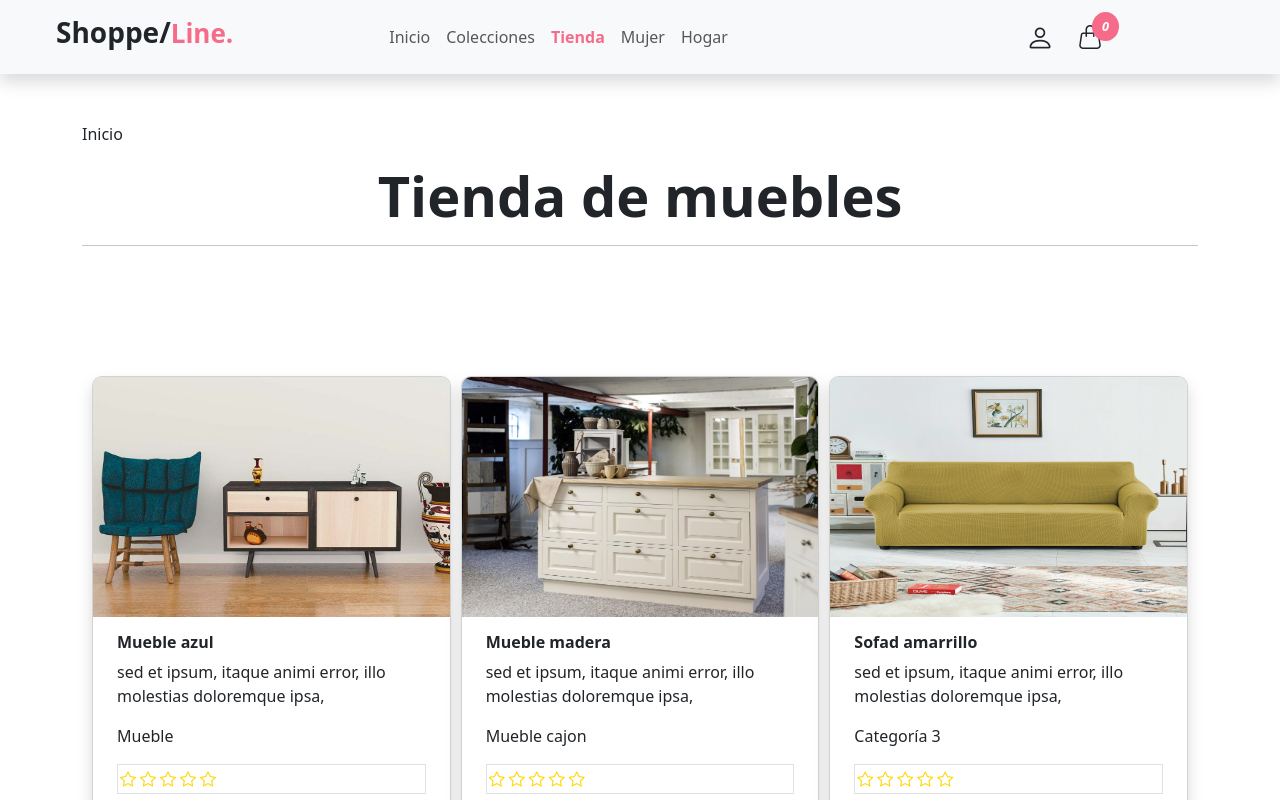
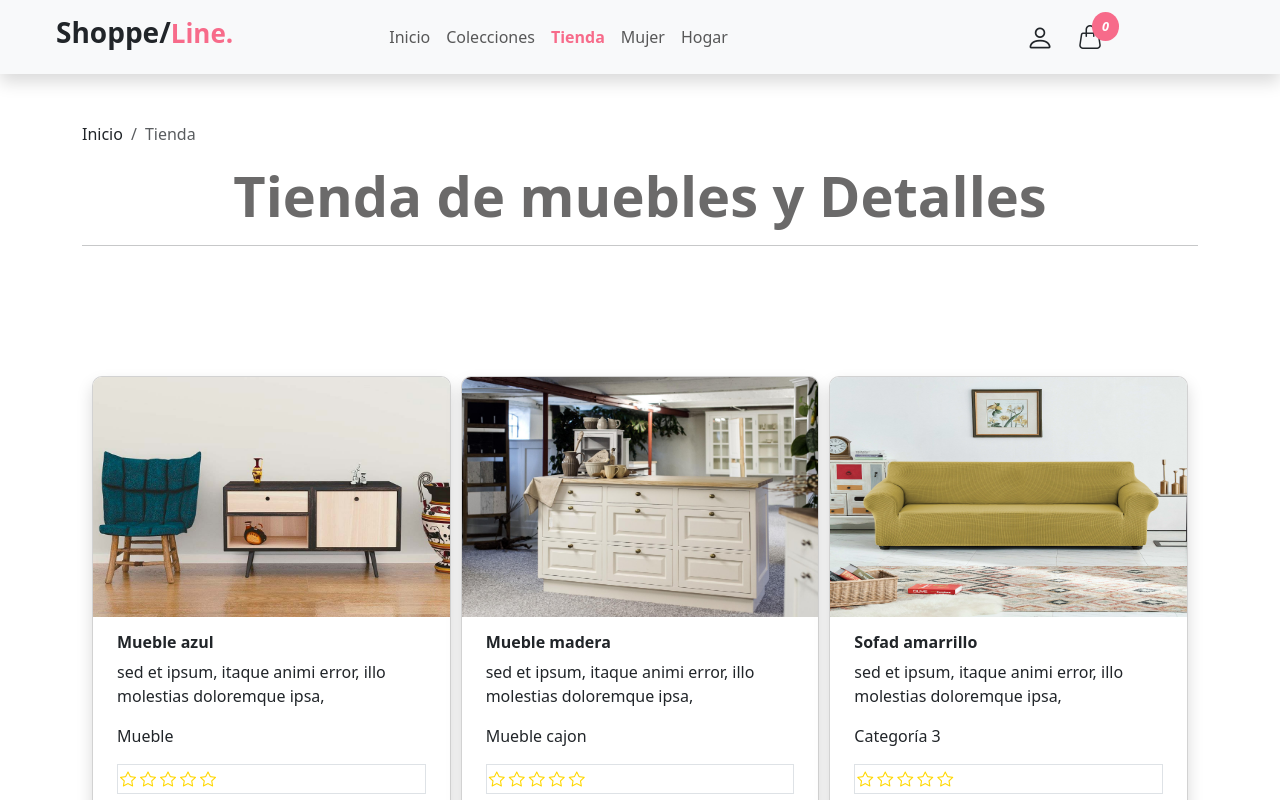
Before and after one commit to torco34/ecommercevue, a Vue app: page /store in a window 1280 px wide. Shown: the top 800 px of the page. Built offline with nearby package versions, Linux system fonts and the light colour scheme; what bootstrap-vue-next would draw is missing.

Commit message:
breacrumb

```diff
--- a/src/components/BreadCrumbsNav.vue
+++ b/src/components/BreadCrumbsNav.vue
@@ -5,10 +5,9 @@
         <!-- Siempre visible enlace a Inicio -->
         <li class="breadcrumb-item">
           <router-link to="/" class="nav-link">Inicio</router-link>
-
         </li>
         <!-- Enlace condicionalmente visible a Compras -->
-        <li v-if="PagesHogar" class="breadcrumb-item">
+        <li v-if="isHogarPage" class="breadcrumb-item">
           <router-link :to="`/hogar/${$route.params.id}`" class="nav-link">Compras</router-link>
         </li>
         <!-- Enlace condicionalmente visible para Crear -->
@@ -23,6 +22,8 @@
         <li v-if="isDeletePage" class="breadcrumb-item">
           <router-link :to="`/delete/${$route.params.id}`" class="nav-link">Eliminar</router-link>
         </li>
+        <!-- Nombre de la página actual -->
+        <li class="breadcrumb-item active" aria-current="page">{{ pageTitle }}</li>
       </ol>
     </nav>
     <router-view></router-view>
@@ -38,36 +39,47 @@ export default {
   setup() {
     const route = useRoute();
 
-    // Comprueba si la ruta actual corresponde a la página de Compras en la sección de Hogar
-    const PagesHogar = computed(() => {
+
+    const pageTitle = computed(() => {
+      return route.meta.title;
+    });
+
+
+    const isHogarPage = computed(() => {
       return route.path.startsWith('/hogar/') && route.params.id !== undefined;
     });
 
-    // Comprueba si la ruta actual es la página de Crear
+
     const isCreatePage = computed(() => {
       return route.path === '/create';
     });
 
-    // Comprueba si la ruta actual corresponde a la página de Actualizar
+    // Check if the current route corresponds to the 'Update' page
     const isUpdatePage = computed(() => {
       return route.path.startsWith('/update/') && route.params.id !== undefined;
     });
 
-    // Comprueba si la ruta actual corresponde a la página de Eliminar
+    // Check if the current route corresponds to the 'Delete' page
     const isDeletePage = computed(() => {
       return route.path.startsWith('/delete/') && route.params.id !== undefined;
     });
 
     return {
+      isHogarPage,
       isCreatePage,
       isUpdatePage,
       isDeletePage,
-      PagesHogar,
+      pageTitle
     };
   },
 };
 </script>
 
-<style scoped>
-/* Estilos personalizados */
+<style lang="scss" scoped>
+.breadcrumb-item .router-link-active {
+  color: $tarracota;
+}
+.breadcrumb-item .active-link.formLogin {
+  color: blue; /* Cambia este color según tu preferencia */
+}
 </style>
--- a/src/components/CardElements.vue
+++ b/src/components/CardElements.vue
@@ -130,9 +130,7 @@ onMounted(fetchItem);
       cursor: pointer;
       transition: background-color 0.3s;
 
-      &:hover {
-        background-color: darken($rosado, 10%);
-      }
+
     }
   }
 }
@@ -152,6 +150,6 @@ onMounted(fetchItem);
 .no-items {
   text-align: center;
   font-size: 1.2rem;
-  color: $rosado;
+
 }
 </style>
--- a/src/router/index.js
+++ b/src/router/index.js
@@ -15,7 +15,8 @@ const router = createRouter({
     {
       path: "/store",
       name: "tienda",
-      component: PageStore
+      component: PageStore,
+      meta: { title: "Tienda" }
     },
 
     {
@@ -28,18 +29,21 @@ const router = createRouter({
       path: "/mujer",
       name: "mujer",
       component: () => import("../views/PagesMujer.vue"),
+      meta: { title: "Mujer" }
     },
 
     {
       path: "/hogar",
-      name: "hogar",
-      component: PagesHogar
+      name: "Hogar",
+      component: PagesHogar,
+      meta: { title: "Hogar" }
+    },
 
-    },
     {
       path: "/items/:id",
-      name: "items",
+      name: "ItemDetails",
       component: () => import("../components/CartPreview.vue"),
+      meta: { title: "Seleccion de talla" }
     },
 
     {
--- a/src/scss/_variables.scss
+++ b/src/scss/_variables.scss
@@ -8,17 +8,6 @@ $font-family: 'Helvetica Neue', Arial, sans-serif;
 
 
 
-
-
-
-
-
-
-
-
-
-
-
-
-
-$rosado: #F57170;
+.router-link-active {
+    color: $tarracota !important;
+  }
--- a/src/views/PageStore.vue
+++ b/src/views/PageStore.vue
@@ -1,7 +1,7 @@
 <template>
   <div class="container mt-5">
     <BreadCrumbsNav />
-    <h3 class="text-center  display-4 fw-bold">Tienda de muebles</h3>
+    <h2 class="text-center colorTextStore display-4 fw-bold">Tienda de muebles y Detalles</h2>
     <hr>
 
     <ProductGalleryStore />
@@ -17,4 +17,7 @@ import BreadCrumbsNav from '@/components/BreadCrumbsNav.vue';
 
 <style lang="scss">
 /* Estilos */
+.colorTextStore{
+color:$gray ;
+}
 </style>
--- a/src/views/PagesHogar.vue
+++ b/src/views/PagesHogar.vue
@@ -58,7 +58,9 @@ import ColeccionHombre from "@/components/ColeccionHombre.vue";
   // max-width: 1200px;
 
 }
-
+.router-link-active {
+    color: $tarracota !important;
+  }
 .text-center {
   text-align: center;
 }
```
